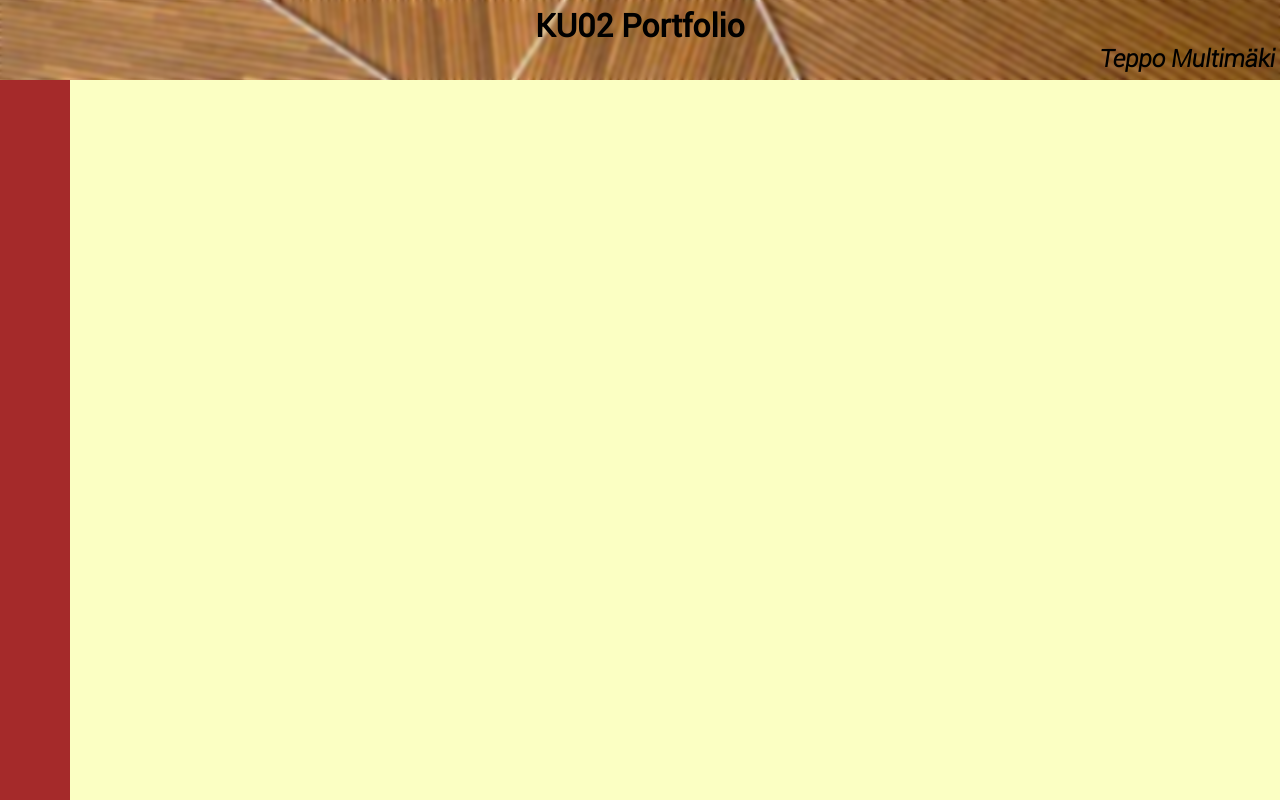
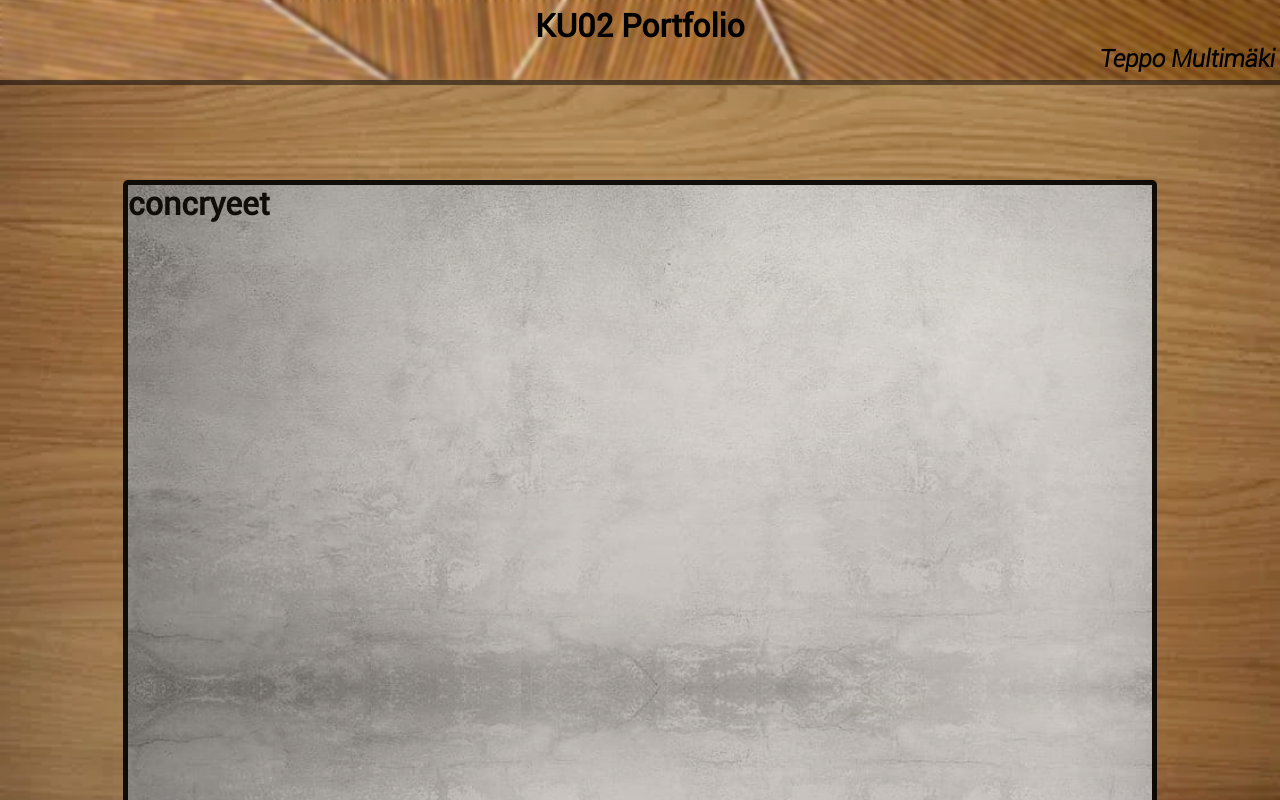
Before and after one commit to pinfineder/KU02-portfolio, a plain HTML site: page docs/index.html in a window 1280 px wide. Drawn offline with Linux system fonts and the light colour scheme.

Commit message:
added more backgrounds

```diff
--- a/docs/index.css
+++ b/docs/index.css
@@ -37,6 +37,10 @@
     overflow-y: scroll;
     scroll-behavior: smooth;
     background-color: rgb(251, 255, 195);
+    background-image: url(./assets/img/wood-1.png);
+    background-size: cover;
+    background-position: center center;
+    background-repeat: no-repeat;
 }
 
 .navbar{
@@ -49,6 +53,8 @@
     background-size: cover;
     background-position: center center;
     background-repeat: no-repeat;
+
+
 }
 
 .navbar-container{
@@ -62,6 +68,8 @@
     width: 100%;
 
     backdrop-filter: blur(2px);
+    border-bottom: solid 5px;
+    border-color: rgba(0, 0, 0, 0.5);
 }
 
 .navbar-top{
@@ -95,7 +103,6 @@
     position: fixed;
     height: 100%;
     width: 70px;
-    background-color: brown;
 }
 
 .content{
@@ -104,4 +111,25 @@
     height: 20000px;
     width: 100%;
 
+    display: flex;
+    flex-direction: column;
+    align-items: center;
 }
+
+.concrete-1{
+    margin-top: 100px;
+
+    width: 80%;
+    height: 1000px;
+    background-image: url(./assets/img/concrete.png);
+    background-size: cover;
+    background-position: center center;
+    opacity: 0.9;
+
+    border-radius: 5px;
+    border: solid 5px;
+    border-color: black;
+
+
+
+}
--- a/docs/index.html
+++ b/docs/index.html
@@ -23,10 +23,12 @@
           </div>
         </div>
       </div>
-      <div class="sidebar">
-        <h1>sidebar</h1>
+      <div class="sidebar"></div>
+      <div class="content">
+        <div class="concrete-1">
+          <h1>concryeet</h1>
+        </div>
       </div>
-      <div class="content"></div>
     </div>
   </body>
 </html>
```
Also changed, not shown: docs/assets/img/concrete.png (added).
